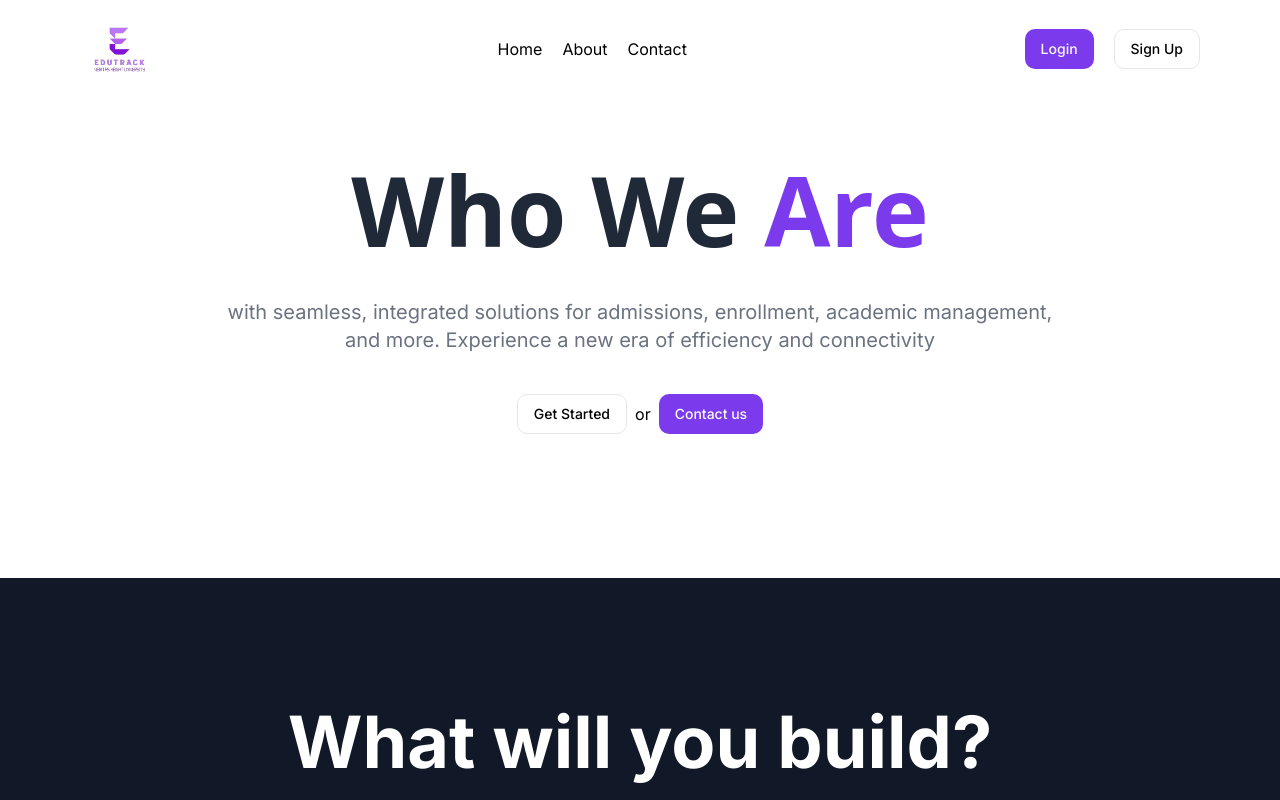
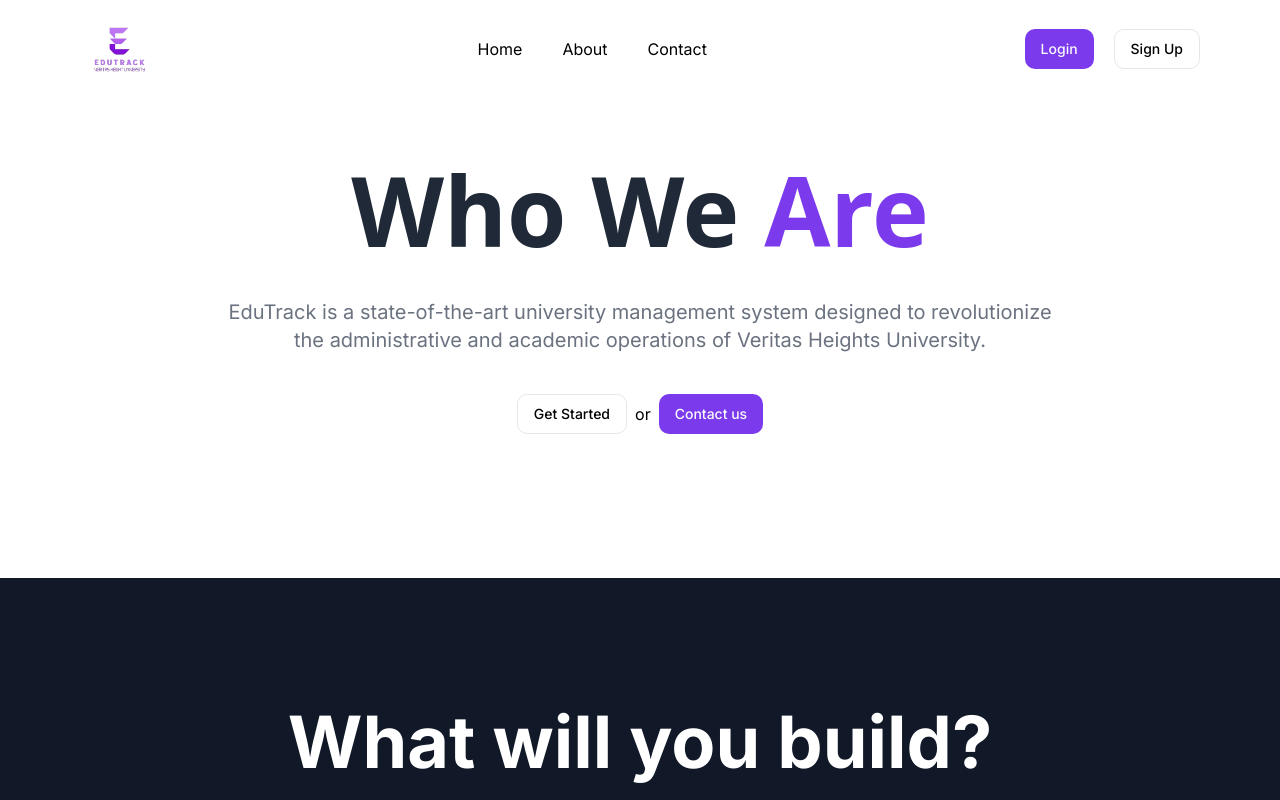
Before and after one commit to kasun-m-rathnayaka/eduTrack-university-management-system, a Next.js app: page /about in a window 1280 px wide. Shown: the top 800 px of the page. Built offline with nearby package versions, Linux system fonts and the light colour scheme.

Commit message:
ui complete

```diff
--- a/app/(site)/about/page.tsx
+++ b/app/(site)/about/page.tsx
@@ -8,7 +8,7 @@ const page = () => {
   return (
     <>
       <NavBar/>
-      <Header title={'Who We '} colored='Are'/>
+      <Header title={'Who We '} colored='Are' desc='EduTrack is a state-of-the-art university management system designed to revolutionize the administrative and academic operations of Veritas Heights University.'/>
       <CasesSection/>
       <Footer/>
     </>
--- a/app/(site)/components/Header.tsx
+++ b/app/(site)/components/Header.tsx
@@ -1,7 +1,8 @@
 import { Button } from "@/components/ui/button";
+import Link from "next/link";
 import React from "react";
 
-const Header = ({ title, colored }: { title: string; colored: string }) => {
+const Header = ({ title, colored, desc }: { title: string; colored: string; desc:string }) => {
   return (
     <div>
       <header className={""}>
@@ -16,15 +17,14 @@ const Header = ({ title, colored }: { title: string; colored: string }) => {
             <p
               className={`mt-10 text-gray-500 text-center text-base lg:text-xl`}
             >
-              with seamless, integrated solutions for admissions, enrollment,
-              academic management, and more. Experience a new era of efficiency
-              and connectivity
+              {desc}
             </p>
           </div>
           <div
             className={`mt-10 flex justify-center items-center w-full mx-auto`}
           >
-            <Button variant="outline">Get Started</Button>
+            <Link href={'/signup'}><Button variant="outline">Get Started</Button></Link>
+
             <span className={`mx-2`}>or</span>
             <Button>Contact us</Button>
           </div>
--- a/app/(site)/components/NavBar.tsx
+++ b/app/(site)/components/NavBar.tsx
@@ -20,7 +20,7 @@ const NavBar = () => {
             </a>
           </div>
           <div>
-            <ul className="flex gap-5 ">
+            <ul className="flex gap-5 lg:gap-10">
               <li className="hover:font-bold">
                 <Link href="/">Home</Link>
               </li>
--- a/app/(site)/contact/page.tsx
+++ b/app/(site)/contact/page.tsx
@@ -1,9 +1,25 @@
-import React from 'react'
+import React from "react";
+import Header from "../components/Header";
+import Footer from "../components/Footer";
+import FeatureSection from "../components/FeatureSection";
+import NavBar from "../components/NavBar";
 
 const page = () => {
   return (
-    <div>page</div>
-  )
-}
+    <div>
+      <NavBar />
+      <Header
+        title="Mentor Advising "
+        colored="Meetings"
+        desc="Regular check-ins with academic advisors to ensure they are on track."
+      />
+      <div className="my-20">
+        <FeatureSection />
+      </div>
 
-export default page
+      <Footer />
+    </div>
+  );
+};
+
+export default page;
--- a/app/(site)/home/page.tsx
+++ b/app/(site)/home/page.tsx
@@ -10,7 +10,7 @@ const HomePage = () => {
   return (
     <div>
       <NavBar/>
-      <Header title="Empower our " colored="community"/>
+      <Header title="Empower our " colored="community" desc='with seamless, integrated solutions for admissions, enrollment, academic management, and more. Experience a new era of efficiency and connectivity'/>
       <main>
         <ListSection />
         <FeatureSection />
```
